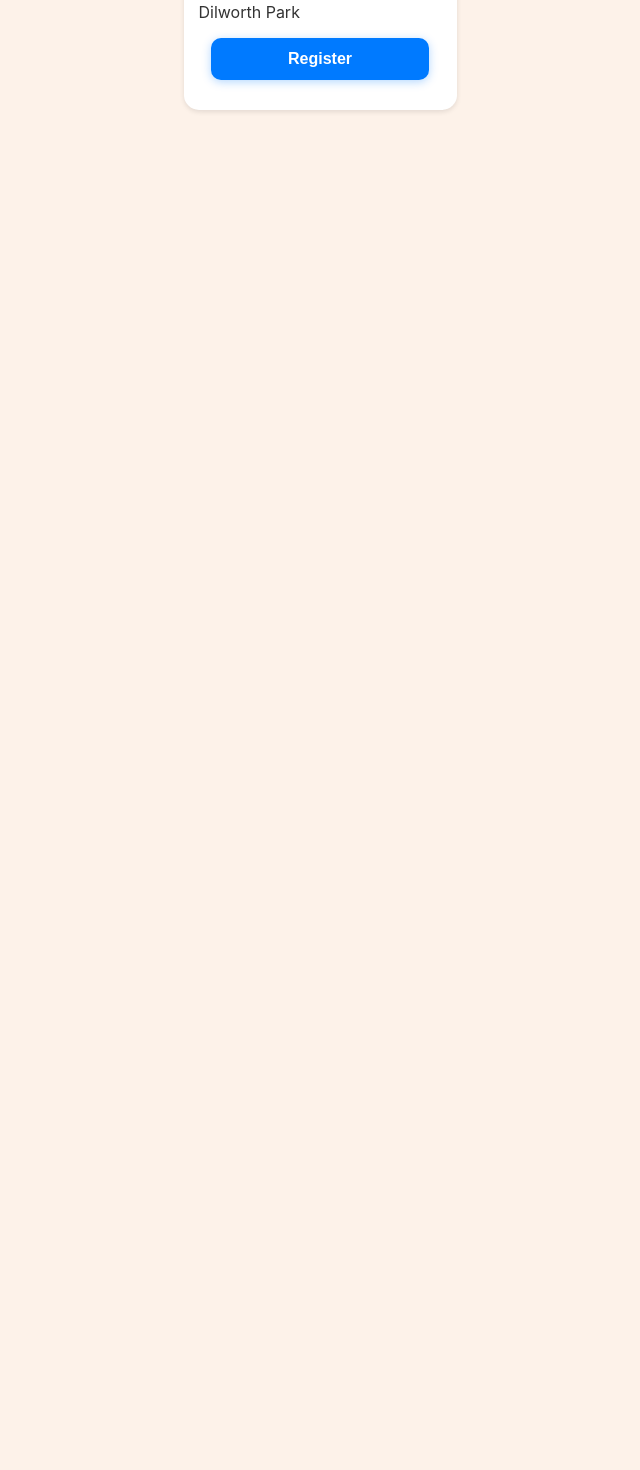
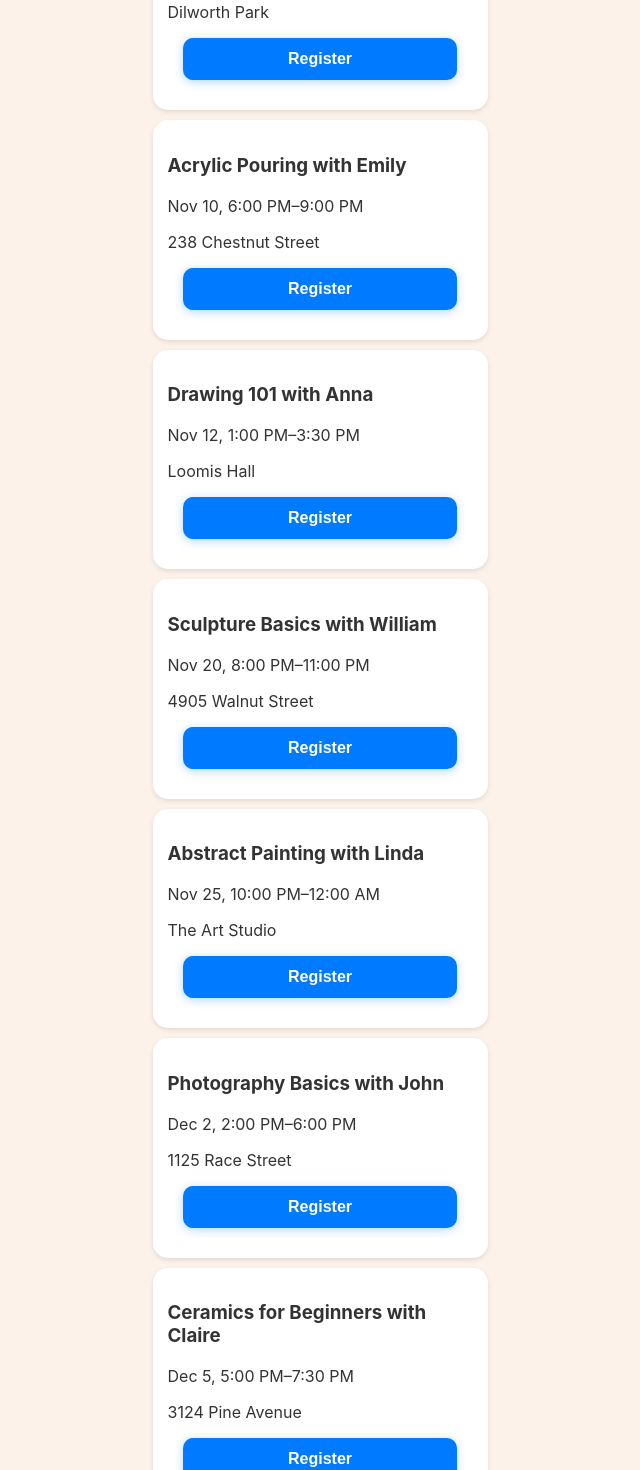
Before and after one commit to tiffanychang04/art-class-app, a React (Create React App) app: page /schedule in a window 1280 px wide. Shown: the part 920-2390 px from the top of the page, without its empty margins (320-960 px from the left). Before the commit the page ends 1120 px from the top, so only its background shows below. Built offline with nearby package versions, Linux system fonts and the light colour scheme.

Commit message:
more events

```diff
--- a/src/SchedulePage.js
+++ b/src/SchedulePage.js
@@ -74,6 +74,7 @@ function SchedulePage() {
           <option value="Painting">Painting</option>
           <option value="Sculpture">Sculpture</option>
           <option value="Drawing">Drawing</option>
+          <option value="Photography">Photography</option>
         </select>
 
         {/* Date Range Filter */}
--- a/src/events.js
+++ b/src/events.js
@@ -22,5 +22,53 @@ export const items = [
       "duration": 1,
       "category": "Painting",
       "location": "Dilworth Park"
+    },
+    {
+      "name": "Acrylic Pouring",
+      "instructor": "Emily",
+      "start_datetime": "2024-11-10T14:00:00-04:00",
+      "duration": 3,
+      "category": "Painting",
+      "location": "238 Chestnut Street"
+    },
+    {
+      "name": "Drawing 101",
+      "instructor": "Anna",
+      "start_datetime": "2024-11-12T09:00:00-04:00",
+      "duration": 2.5,
+      "category": "Drawing",
+      "location": "Loomis Hall"
+    },
+    {
+      "name": "Sculpture Basics",
+      "instructor": "William",
+      "start_datetime": "2024-11-20T16:00:00-04:00",
+      "duration": 3,
+      "category": "Sculpture",
+      "location": "4905 Walnut Street"
+    },
+    {
+      "name": "Abstract Painting",
+      "instructor": "Linda",
+      "start_datetime": "2024-11-25T18:00:00-04:00",
+      "duration": 2,
+      "category": "Painting",
+      "location": "The Art Studio"
+    },
+    {
+      "name": "Photography Basics",
+      "instructor": "John",
+      "start_datetime": "2024-12-02T10:00:00-04:00",
+      "duration": 4,
+      "category": "Photography",
+      "location": "1125 Race Street"
+    },
+    {
+      "name": "Ceramics for Beginners",
+      "instructor": "Claire",
+      "start_datetime": "2024-12-05T13:00:00-04:00",
+      "duration": 2.5,
+      "category": "Sculpture",
+      "location": "3124 Pine Avenue"
     }
   ];
```
Lines whose indentation alone changed are shown as unchanged.
